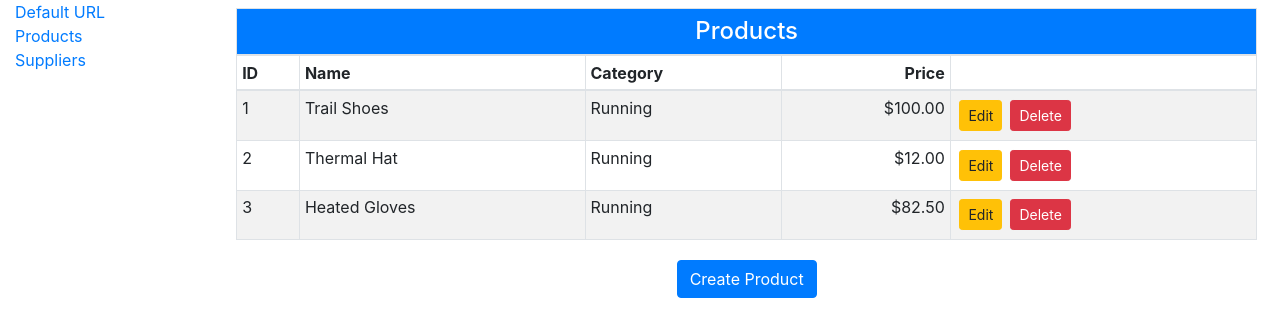
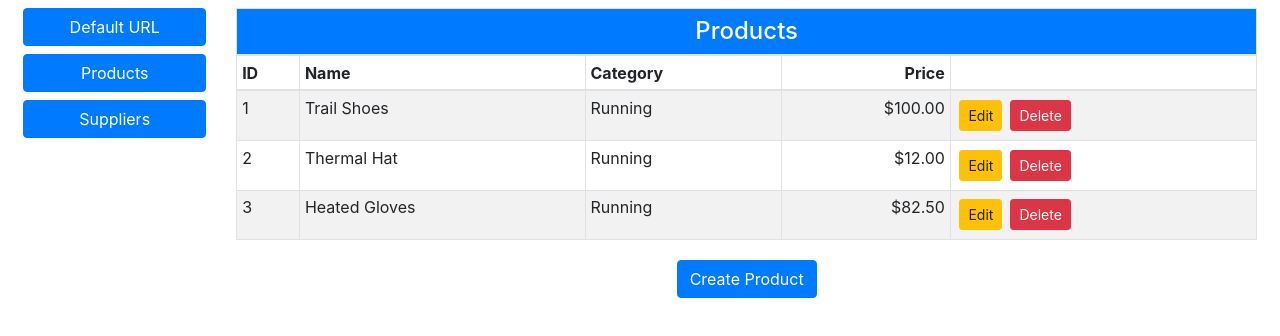
Before and after one commit to vadzimk/complete-app_productapp, a React (Create React App) app: page /products in a window 1280 px wide. Shown: the top 336 px of the page. Built offline with nearby package versions, Linux system fonts and the light colour scheme.

Commit message:
added className prop to Link components to style them

```diff
--- a/src/Selector.js
+++ b/src/Selector.js
@@ -33,9 +33,9 @@ export class Selector extends React.Component {
                 <div className="container-fluid">
                     <div className="row">
                         <div className="col-2">
-                            <div><Link to="/">Default URL</Link></div>
-                            <div><Link to="/products">Products</Link></div>
-                            <div><Link to="/suppliers">Suppliers</Link></div>
+                            <Link className="m-2 btn btn-primary btn-block" to="/">Default URL</Link>
+                            <Link className="m-2 btn btn-primary btn-block" to="/products">Products</Link>
+                            <Link className="m-2 btn btn-primary btn-block" to="/suppliers">Suppliers</Link>
 
                             {/*<div><Link to="/data">Data</Link></div>*/}
                             {/*<div><Link to="/data/one">Link#1</Link></div>*/}
```
